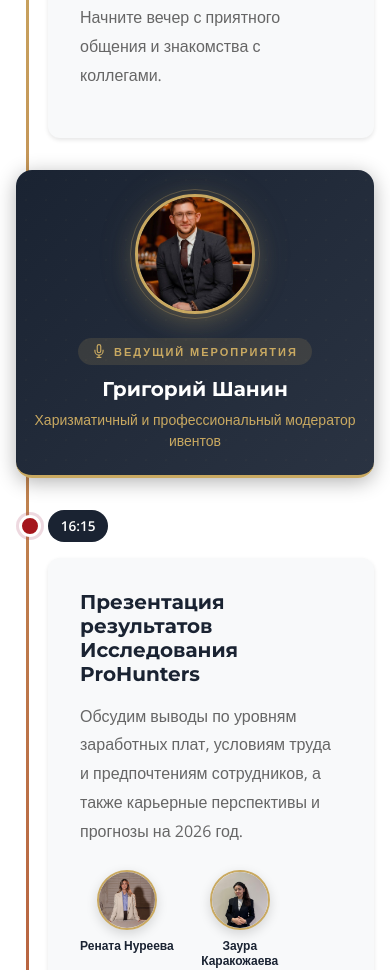
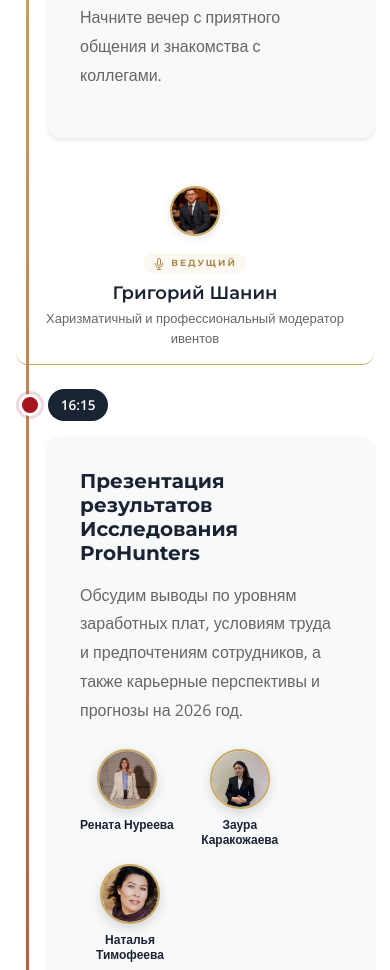
Before and after one commit to DrMavrodi/prohunters-promo-2025, a website built with webpack: page index.html in a window 390 px wide. Shown: the part 2098-3068 px from the top of the page. Built offline with nearby package versions, Linux system fonts and the light colour scheme.

Commit message:
Seperate moderator block (v3) - good

```diff
--- a/css/style.css
+++ b/css/style.css
@@ -573,61 +573,74 @@ img {
 }
 
 /* ============================================
-   MODERATOR ACCENT BLOCK - FEATURED SPEAKER
+   MODERATOR ACCENT BLOCK - LIGHTWEIGHT
    ============================================ */
 
 .moderator-accent-block {
-  width: 100%;
-  max-width: none;
-  margin: 48px 0;
-  background: linear-gradient(135deg, #1a2332 0%, #2a3342 100%);
-  border-radius: 16px;
-  box-shadow: 0 4px 20px rgba(0, 0, 0, 0.3);
-  border-bottom: 3px solid var(--color-gold);
+  max-width: 600px;
+  margin: 32px auto;
+  background: var(--color-white);
+  border-radius: 12px;
+  border-bottom: 1px solid var(--color-gold);
   overflow: hidden;
-  position: relative;
-}
-
-/* Optional: Subtle pattern overlay for New Year theme */
-.moderator-accent-block::before {
-  content: '';
-  position: absolute;
-  top: 0;
-  left: 0;
-  right: 0;
-  bottom: 0;
-  background-image: radial-gradient(circle, rgba(201, 169, 97, 0.03) 1px, transparent 1px);
-  background-size: 20px 20px;
-  pointer-events: none;
 }
 
 .moderator-accent-block__content {
-  position: relative;
-  z-index: 1;
-  display: grid;
-  grid-template-columns: 200px 1fr;
-  gap: 40px;
+  display: flex;
   align-items: center;
-  padding: 48px 64px;
+  justify-content: space-between;
+  padding: 24px 32px;
+  gap: 24px;
+}
+
+.moderator-accent-block__text {
+  flex: 1;
+}
+
+.moderator-badge {
+  display: inline-flex;
+  align-items: center;
+  gap: 6px;
+  background: rgba(201, 169, 97, 0.08);
+  color: #A88B4A;
+  font-size: 10px;
+  font-weight: 700;
+  letter-spacing: 2px;
+  text-transform: uppercase;
+  padding: 4px 12px;
+  border-radius: 12px;
+  margin-bottom: 8px;
+  font-family: var(--font-heading);
+}
+
+.moderator-badge .badge-icon {
+  width: 14px;
+  height: 14px;
+  stroke: currentColor;
+}
+
+.moderator-accent-block__name {
+  font-size: 22px;
+  font-weight: 600;
+  color: var(--color-navy);
+  margin: 0 0 4px 0;
+  font-family: var(--font-heading);
+  line-height: 1.3;
+}
+
+.moderator-accent-block__title {
+  font-size: 15px;
+  font-weight: 400;
+  color: #666666;
+  margin: 0;
+  line-height: 1.5;
+  font-family: var(--font-body);
 }
 
 .moderator-accent-block__photo-wrapper {
-  position: relative;
-  width: 200px;
-  height: 200px;
   flex-shrink: 0;
-}
-
-.moderator-accent-block__photo-wrapper::before {
-  content: '';
-  position: absolute;
-  top: -5px;
-  left: -5px;
-  right: -5px;
-  bottom: -5px;
-  border-radius: 50%;
-  border: 1px solid rgba(201, 169, 97, 0.3);
-  pointer-events: none;
+  width: 50px;
+  height: 50px;
 }
 
 .moderator-accent-block__photo {
@@ -636,151 +649,86 @@ img {
   border-radius: 50%;
   object-fit: cover;
   object-position: center;
-  border: 4px solid var(--color-gold);
-  box-shadow: 0 8px 24px rgba(201, 169, 97, 0.25),
-              0 0 40px rgba(201, 169, 97, 0.15);
-}
-
-.moderator-accent-block__info {
-  display: flex;
-  flex-direction: column;
-  gap: 8px;
-}
-
-.moderator-badge {
-  display: inline-flex;
-  align-items: center;
-  gap: 8px;
-  background: rgba(201, 169, 97, 0.15);
-  color: var(--color-gold);
-  font-size: 12px;
-  font-weight: 600;
-  letter-spacing: 2px;
-  text-transform: uppercase;
-  padding: 6px 16px;
-  border-radius: 20px;
-  width: fit-content;
-  margin-bottom: 4px;
-}
-
-.moderator-badge .badge-icon {
-  width: 16px;
-  height: 16px;
-  stroke: currentColor;
-}
-
-.moderator-accent-block__name {
-  font-size: 28px;
-  font-weight: 700;
-  color: var(--color-white);
-  margin: 0;
-  font-family: var(--font-heading);
-  line-height: 1.2;
-}
-
-.moderator-accent-block__title {
-  font-size: 18px;
-  font-weight: 400;
-  color: var(--color-gold);
-  margin: 0;
-  line-height: 1.5;
-  max-width: 500px;
-}
-
-/* Hover effect for desktop */
+  border: 2px solid var(--color-gold);
+  box-shadow: 0 2px 8px rgba(0, 0, 0, 0.1);
+}
+
+/* Subtle hover effect */
 @media (min-width: 769px) {
   .moderator-accent-block {
-    transition: all 0.3s ease;
+    transition: border-color 0.3s ease;
   }
 
   .moderator-accent-block:hover {
-    box-shadow: 0 6px 30px rgba(0, 0, 0, 0.4);
-  }
-
-  .moderator-accent-block:hover .moderator-accent-block__photo {
-    box-shadow: 0 8px 24px rgba(201, 169, 97, 0.35),
-                0 0 50px rgba(201, 169, 97, 0.25);
-  }
-}
-
-/* Tablet responsive */
-@media (max-width: 1024px) {
-  .moderator-accent-block__content {
-    padding: 40px 48px;
-    gap: 32px;
+    border-bottom-color: var(--color-red);
   }
 }
 
 /* Mobile responsive */
 @media (max-width: 768px) {
   .moderator-accent-block {
-    margin: 32px 0;
+    max-width: 100%;
+    margin: 24px 0;
   }
 
   .moderator-accent-block__content {
-    grid-template-columns: 1fr;
-    gap: 24px;
-    padding: 32px 24px;
+    flex-direction: column;
     text-align: center;
+    padding: 20px 24px;
+    gap: 16px;
+  }
+
+  .moderator-accent-block__text {
+    order: 2;
   }
 
   .moderator-accent-block__photo-wrapper {
-    width: 150px;
-    height: 150px;
-    margin: 0 auto;
-  }
-
-  .moderator-accent-block__photo {
-    border-width: 3px;
-  }
-
-  .moderator-accent-block__info {
-    align-items: center;
+    order: 1;
+    width: 60px;
+    height: 60px;
   }
 
   .moderator-badge {
-    font-size: 11px;
-    padding: 5px 14px;
+    font-size: 9px;
+    padding: 3px 10px;
   }
 
   .moderator-badge .badge-icon {
-    width: 14px;
-    height: 14px;
+    width: 12px;
+    height: 12px;
   }
 
   .moderator-accent-block__name {
-    font-size: 24px;
+    font-size: 20px;
   }
 
   .moderator-accent-block__title {
-    font-size: 16px;
-  }
-}
-
-/* Small mobile */
+    font-size: 14px;
+  }
+}
+
 @media (max-width: 480px) {
   .moderator-accent-block__content {
-    padding: 24px 16px;
+    padding: 16px 20px;
   }
 
   .moderator-accent-block__photo-wrapper {
-    width: 120px;
-    height: 120px;
+    width: 50px;
+    height: 50px;
   }
 
   .moderator-accent-block__name {
-    font-size: 20px;
+    font-size: 18px;
   }
 
   .moderator-accent-block__title {
-    font-size: 14px;
+    font-size: 13px;
   }
 }
 
 /* Accessibility: Reduced Motion */
 @media (prefers-reduced-motion: reduce) {
-  .moderator-accent-block,
-  .moderator-accent-block__photo {
+  .moderator-accent-block {
     transition: none;
   }
 }
--- a/index.html
+++ b/index.html
@@ -154,24 +154,24 @@
           </div>
         </div>
 
-        <!-- Moderator Accent Block - Featured Speaker Design -->
+        <!-- Moderator - Subtle Accent -->
         <div class="moderator-accent-block">
           <div class="moderator-accent-block__content">
-            <div class="moderator-accent-block__photo-wrapper">
-              <img src="img/grigory_shanin.jpg" alt="Григорий Шанин" class="moderator-accent-block__photo">
-            </div>
-            <div class="moderator-accent-block__info">
+            <div class="moderator-accent-block__text">
               <span class="moderator-badge">
-                <svg class="badge-icon" width="16" height="16" viewBox="0 0 24 24" fill="none" stroke="currentColor" stroke-width="2">
+                <svg class="badge-icon" width="14" height="14" viewBox="0 0 24 24" fill="none" stroke="currentColor" stroke-width="2">
                   <path d="M12 1a3 3 0 0 0-3 3v8a3 3 0 0 0 6 0V4a3 3 0 0 0-3-3z"></path>
                   <path d="M19 10v2a7 7 0 0 1-14 0v-2"></path>
                   <line x1="12" y1="19" x2="12" y2="23"></line>
                   <line x1="8" y1="23" x2="16" y2="23"></line>
                 </svg>
-                ВЕДУЩИЙ МЕРОПРИЯТИЯ
+                ВЕДУЩИЙ
               </span>
               <h4 class="moderator-accent-block__name">Григорий Шанин</h4>
               <p class="moderator-accent-block__title">Харизматичный и профессиональный модератор ивентов</p>
+            </div>
+            <div class="moderator-accent-block__photo-wrapper">
+              <img src="img/grigory_shanin.jpg" alt="Григорий Шанин" class="moderator-accent-block__photo">
             </div>
           </div>
         </div>
```
